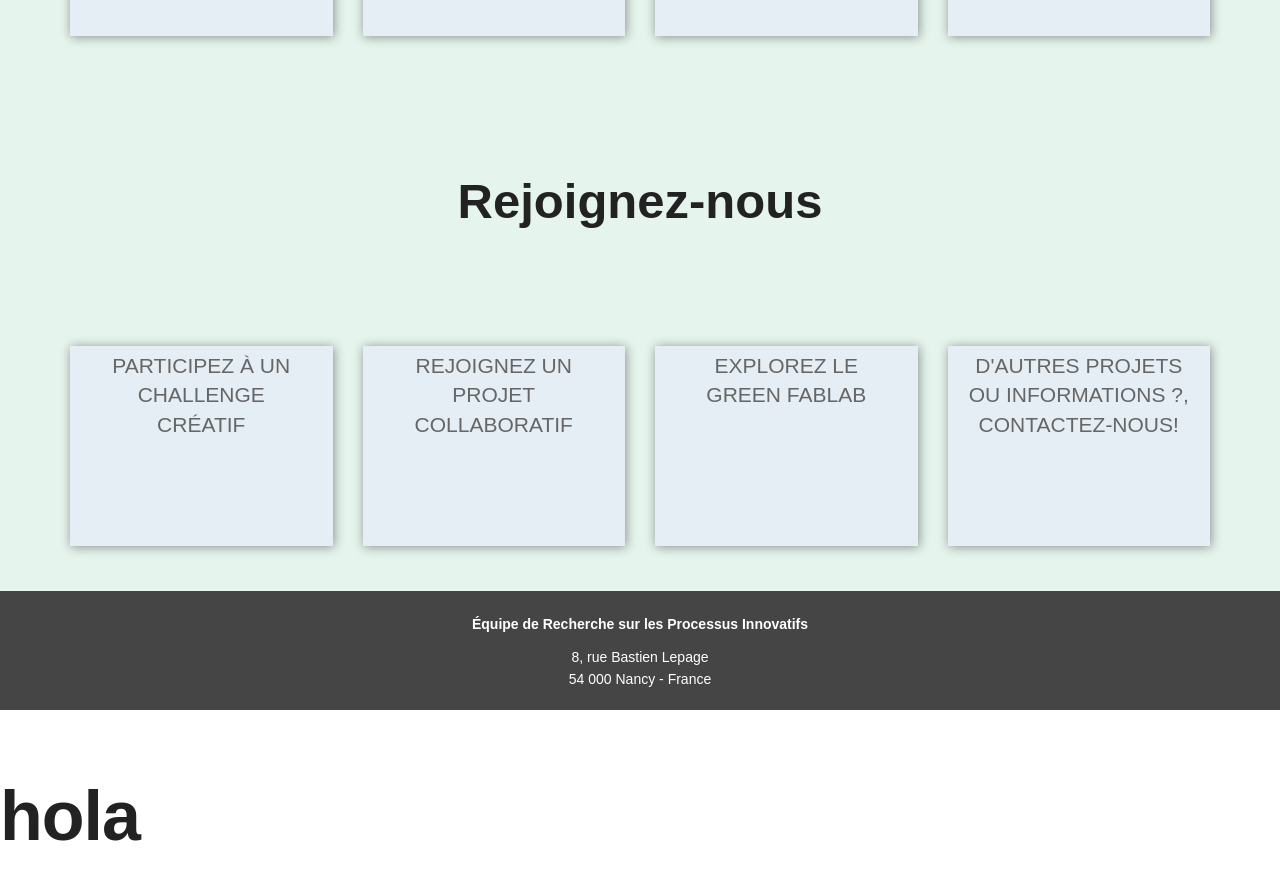
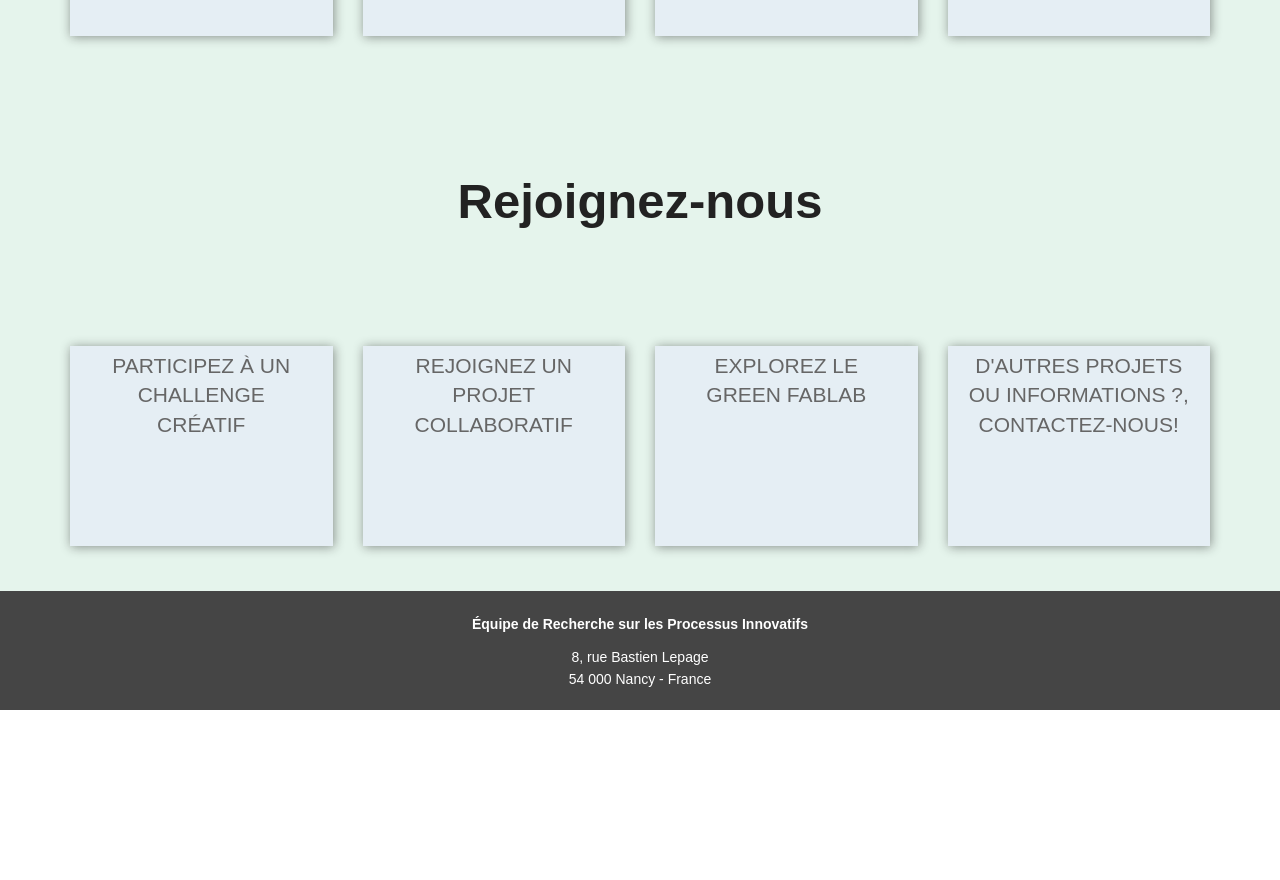
Before and after one commit to LF2L/Innovation-on-the-web, a Jekyll site: the page built from index.html, in a window 1280 px wide and 900 px high, scrolled down 2088 px. Shown: the top 880 px of the window. Built offline with Jekyll 4.4.1, drawn with Linux system fonts in a browser that asks for light colours; some web fonts are replaced; after the commit the page ends 2798 px from its top, so only the background shows below that.

Commit message:
Update from Forestry.io - index.html

```diff
--- a/index.html
+++ b/index.html
@@ -8,5 +8,3 @@ layout: default
 {% include work.html %}
 
 {% include footer.html %}
-<br>
-<h1>hola</h1>
```
